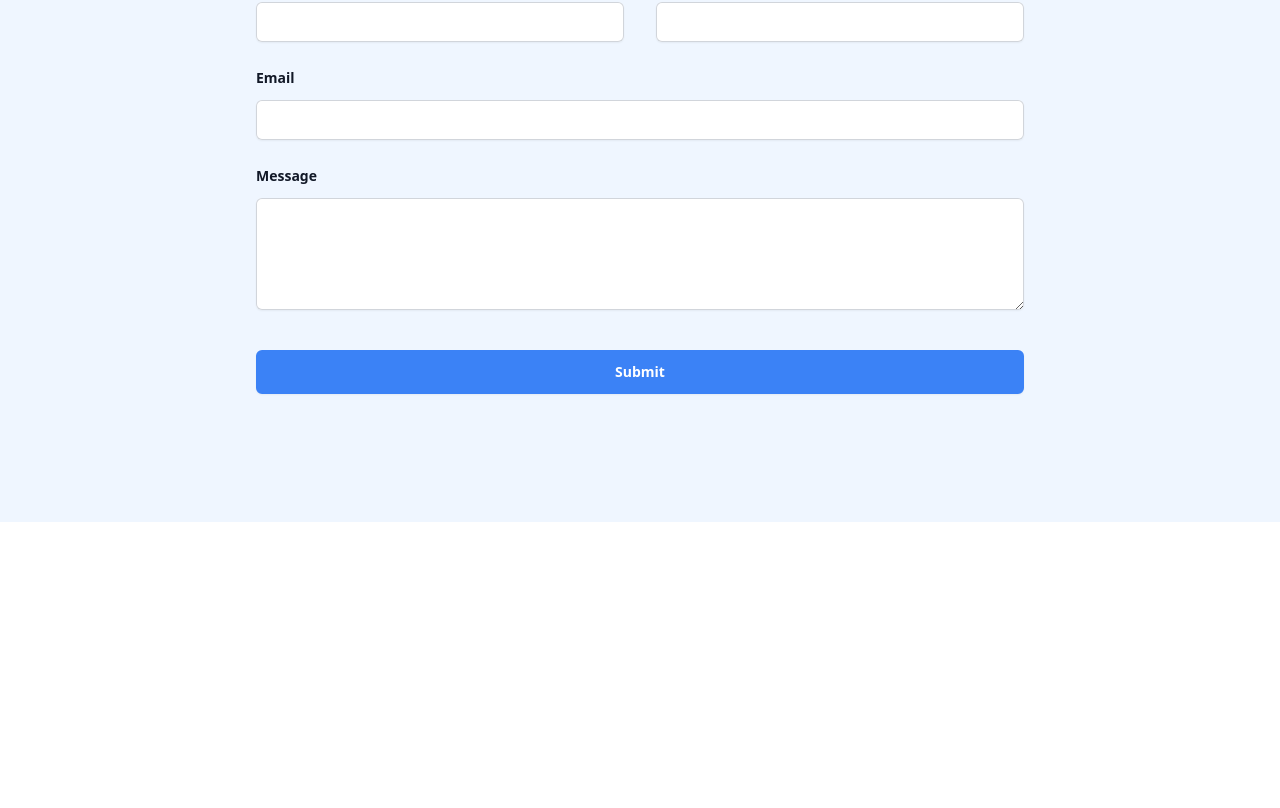
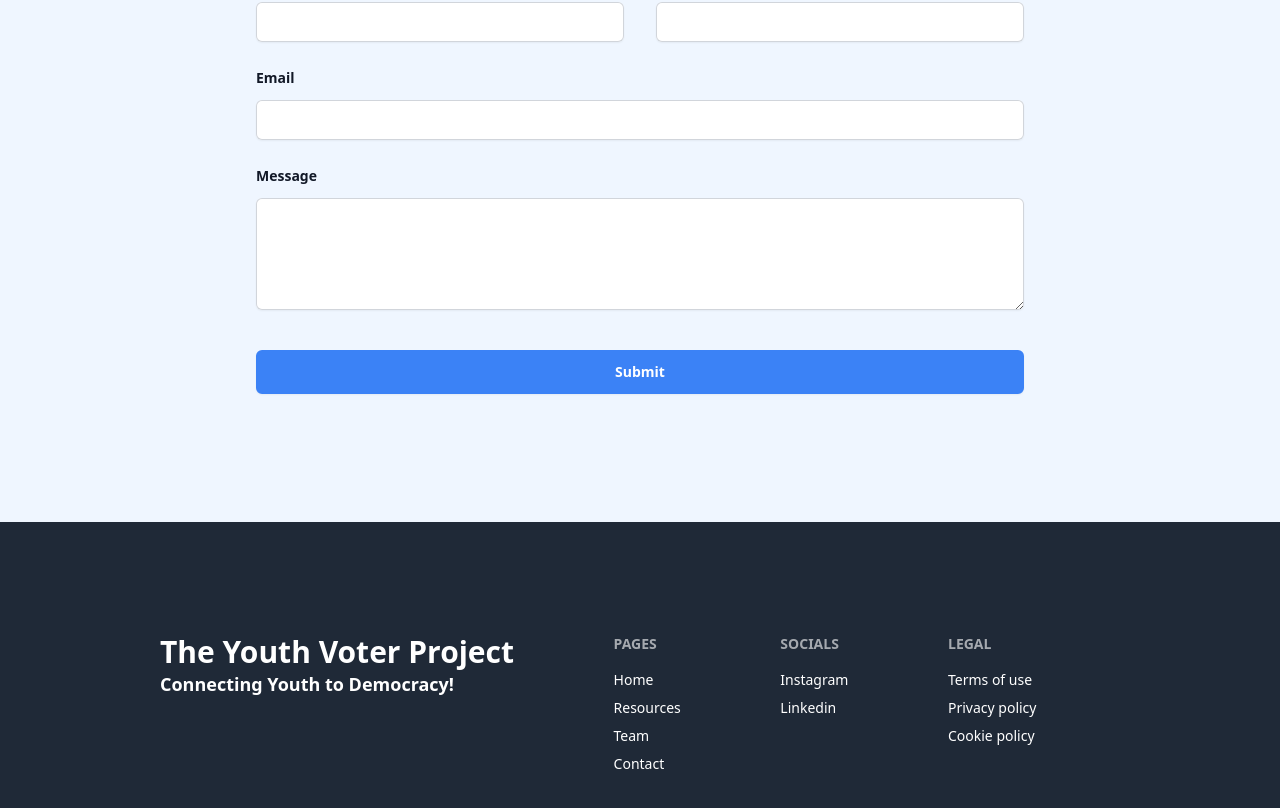
Before and after one commit to aviBandi/youthVoterProject, a React (Create React App) app in the folder my-app/: page /contact in a window 1280 px wide. Shown: the part 424-1232 px from the top of the page. Before the commit the page ends 946 px from the top, so only its background shows below. Built offline with nearby package versions, Linux system fonts and the light colour scheme; a web font is replaced by a local one.

Commit message:
added formsubmit action request and added footer on contact form.
almost done with this thing. lets gooo

```diff
--- a/my-app/src/components/footer.js
+++ b/my-app/src/components/footer.js
@@ -5,8 +5,6 @@ export default function Footer() {
     <div className='bg-gray-800 overflow-auto pb-24'>
       <div className='max-w-5xl mx-auto px-8'>
         <footer className="footer pt-28 text-base-content">
-
-
           <aside>
             {/* <img src={Logo} className='h-12 pt-2' /> */}
             <p>
--- a/my-app/src/pages/contact.js
+++ b/my-app/src/pages/contact.js
@@ -16,6 +16,7 @@ import { useState } from 'react'
 import { ChevronDownIcon } from '@heroicons/react/20/solid'
 import { Switch } from '@headlessui/react'
 import NavOther from "../components/navOther"
+import Footer from '../components/footer'
 
 function classNames(...classes) {
   return classes.filter(Boolean).join(' ')
@@ -23,7 +24,9 @@ function classNames(...classes) {
 
 export default function Contact() {
 
+
   return (
+    <div>
     <div className="isolate bg-blue-50 px-6 py-24 sm:py-32 lg:px-8">
       <NavOther />
 
@@ -39,7 +42,7 @@ export default function Contact() {
           Please feel free to reach out to us with any questions or concerns. Our team will get back to you in 24 hours.
         </h3>
       </div>
-      <form action="#" method="POST" className="mx-auto mt-16 max-w-3xl sm:mt-20">
+      <form action="https://formsubmit.co/Markuswessman22@gmail.com" method="POST" className="mx-auto mt-16 max-w-3xl sm:mt-20">
         <div className="grid grid-cols-1 gap-x-8 gap-y-6 sm:grid-cols-2">
           <div>
             <label htmlFor="first-name" className="block text-sm font-semibold leading-6 text-gray-900">
@@ -110,6 +113,8 @@ export default function Contact() {
           </button>
         </div>
       </form>
+      </div>
+      <Footer />
     </div>
   )
 }
```
